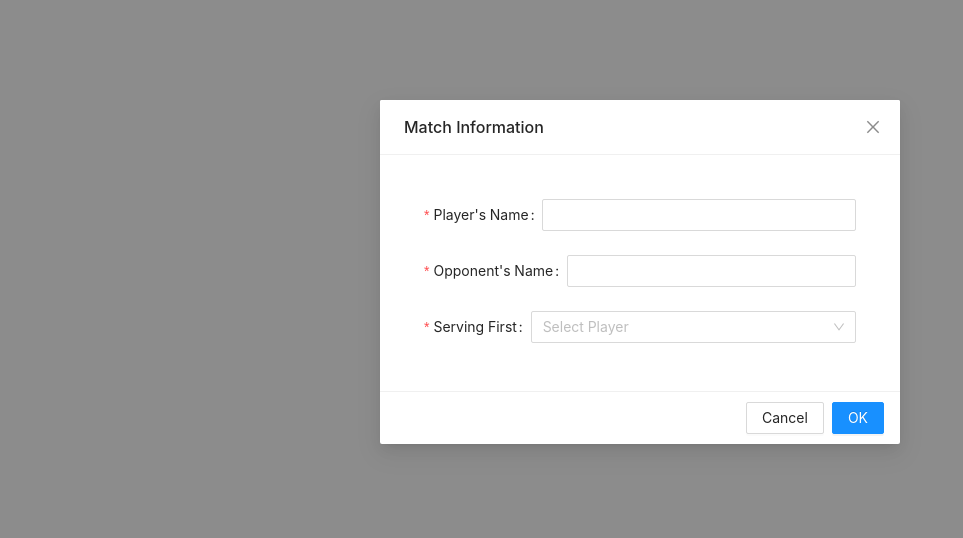
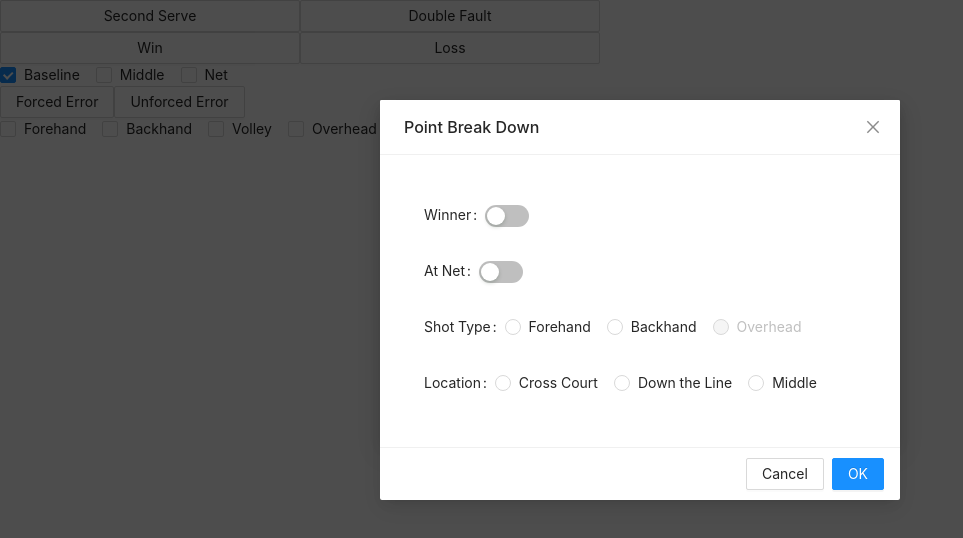
Before and after one commit to morganmarienelson/bounce, a Next.js app: page / in a window 1280 px wide. Shown: the top 538 px of the page, without its empty margins (0-963 px from the left). Built offline with nearby package versions, Linux system fonts and the light colour scheme.

Commit message:
created winning modal

```diff
--- a/pages/components/matchInfoModal.tsx
+++ b/pages/components/matchInfoModal.tsx
@@ -1,21 +1,26 @@
 import React from "react";
 import "antd/dist/antd.css";
-import { Button, Form, Input, Modal, PageHeader, Select } from "antd";
+import { Form, Input, Modal, Select } from "antd";
 const { Option } = Select;
 
 interface MatchModalProps {
-  isModalVisible: boolean;
-  handleOk: any;
+  isStartModalVisible: boolean;
+  handleOkStartModal: any;
 }
 
 const MatchInfoModal: React.FC<MatchModalProps> = ({
-  isModalVisible,
-  handleOk,
+  isStartModalVisible,
+  handleOkStartModal,
 }) => {
   const [form] = Form.useForm();
 
   return (
-    <Modal title="Match Information" visible={isModalVisible} onOk={handleOk}>
+    //TODO: handle oncancel of modal
+    <Modal
+      title="Match Information"
+      visible={isStartModalVisible}
+      onOk={handleOkStartModal}
+    >
       <Form
         form={form}
         name="Match Information"
--- /dev/null
+++ b/pages/components/winningModal.tsx
@@ -0,0 +1,50 @@
+import React from "react";
+import "antd/dist/antd.css";
+import { Form, Input, Modal, Radio, Select, Switch } from "antd";
+const { Option } = Select;
+
+interface WinningModalProps {
+  isWinningModalVisible: boolean;
+  handleOkWinningModal: any;
+}
+
+const WinningModal: React.FC<WinningModalProps> = ({
+  isWinningModalVisible,
+  handleOkWinningModal,
+}) => {
+  return (
+    //TODO: handle oncancel of modal
+    <Modal
+      title="Point Break Down"
+      visible={isWinningModalVisible}
+      onOk={handleOkWinningModal}
+    >
+      <Form name="Match Information" scrollToFirstError style={{ margin: 20 }}>
+        <Form.Item label="Winner" valuePropName="checked">
+          <Switch />
+        </Form.Item>
+        <Form.Item label="At Net" valuePropName="checked">
+          <Switch />
+        </Form.Item>
+        <Form.Item label="Shot Type">
+          <Radio.Group>
+            <Radio value="forehand"> Forehand </Radio>
+            <Radio value="backhand">Backhand</Radio>
+            <Radio value="backhand" disabled={true}>
+              Overhead
+            </Radio>
+          </Radio.Group>
+        </Form.Item>
+        <Form.Item label="Location">
+          <Radio.Group>
+            <Radio value="crossCourt"> Cross Court </Radio>
+            <Radio value="downLine">Down the Line</Radio>
+            <Radio value="middle">Middle</Radio>
+          </Radio.Group>
+        </Form.Item>
+      </Form>
+    </Modal>
+  );
+};
+
+export default WinningModal;
--- a/pages/index.tsx
+++ b/pages/index.tsx
@@ -1,16 +1,45 @@
+import { Button, Checkbox } from "antd";
 import { useState } from "react";
 import MatchInfoModal from "./components/matchInfoModal";
+import WinningModal from "./components/winningModal";
 
 const App = () => {
-  const [isModalVisible, setIsModalVisible] = useState(true);
+  const [isStartModalVisible, setIsStartModalVisible] = useState(true);
+  const [isWinningModalVisible, setIsWinningModalVisible] = useState(true);
 
-  const handleOk = () => {
-    setIsModalVisible(false);
+  const handleOkStartModal = () => {
+    setIsStartModalVisible(false);
   };
+
+  const handleOkWinningModal = () => {
+    setIsWinningModalVisible(false);
+  };
+
+  const positionOptions = ["Baseline", "Middle", "Net"];
+  const shotOptions = ["Forehand", "Backhand", "Volley", "Overhead"];
 
   return (
     <>
-      <MatchInfoModal isModalVisible={isModalVisible} handleOk={handleOk} />
+      <Button style={{ width: 300 }}>Second Serve</Button>
+      <Button style={{ width: 300 }}>Double Fault</Button>
+      <br />
+      <Button style={{ width: 300 }}>Win</Button>
+      <Button style={{ width: 300 }}>Loss</Button>
+      <br />
+      <Checkbox.Group options={positionOptions} defaultValue={["Baseline"]} />
+      <br />
+      <Button>Forced Error</Button>
+      <Button>Unforced Error</Button>
+      <br />
+      <Checkbox.Group options={shotOptions} defaultValue={["Baseline"]} />
+      <MatchInfoModal
+        isStartModalVisible={isStartModalVisible}
+        handleOkStartModal={handleOkStartModal}
+      />
+      <WinningModal
+        isWinningModalVisible={isWinningModalVisible}
+        handleOkWinningModal={handleOkWinningModal}
+      />
     </>
   );
 };
```
